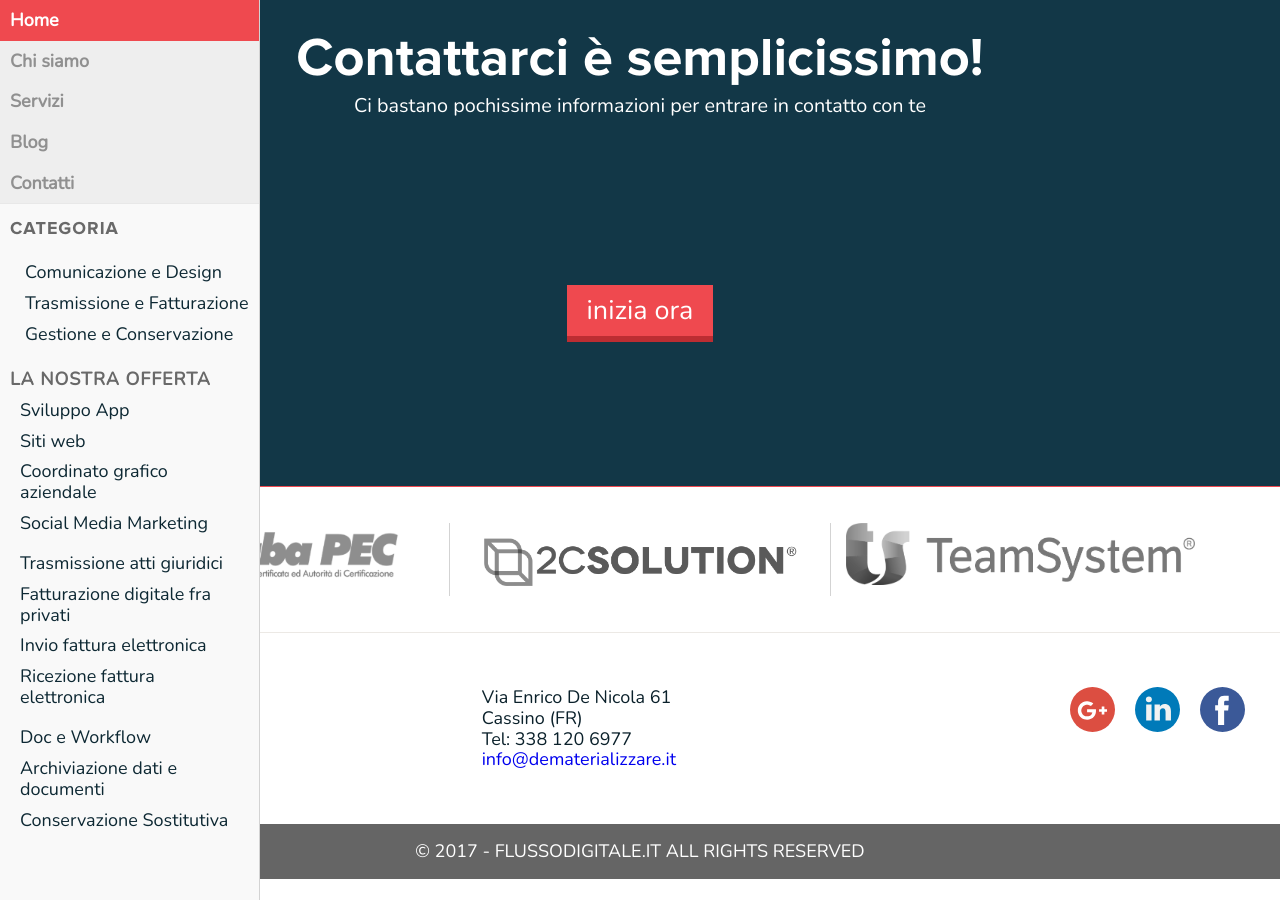
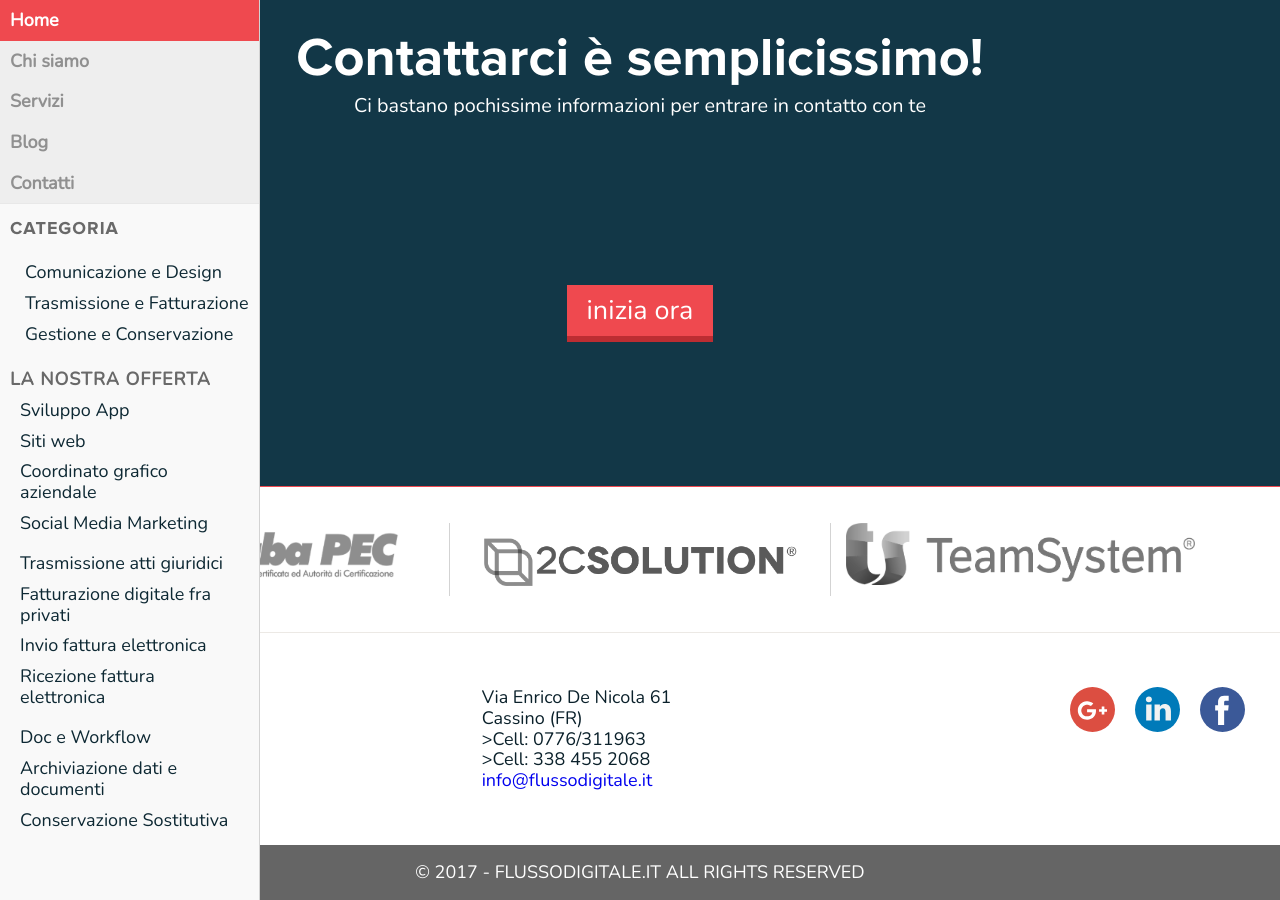
Before and after one commit to flussodigitale/dds, a Jekyll site: the page built from index.html, in a window 1280 px wide and 900 px high, scrolled down 6234 px. Built offline with Jekyll 4.4.1, drawn with Linux system fonts in a browser that asks for light colours; nearby versions of some CDN libraries; some web fonts are replaced; a style sheet for code colours, icons or effects is not loaded; before the commit the page ends 7113 px from its top, so only the background shows below that.

Commit message:
aggiornamento footer

```diff
--- a/_includes/footer.html
+++ b/_includes/footer.html
@@ -28,15 +28,16 @@
             <h2>
               DIGITAL <br />
               DOCUMENTS  <br />
-              SOLUTIONS <br />
+              SOLUTION <br />
             </h2>
           </div>
           <div class="col footer__bottom__container__items__item">
             <ul>
               <li>Via Enrico De Nicola 61</li>
               <li>Cassino (FR)</li>
-              <li>Tel: 338 120 6977</li>
-              <li><a href="#">info@dematerializzare.it</a></li>
+              <li>>Cell: 0776/311963</li>
+              <li>>Cell: 338 455 2068</li>
+              <li><a href="#">info@flussodigitale.it</a></li>
             </ul>
           </div>
           <div class="col footer__bottom__container__items__item">
```
